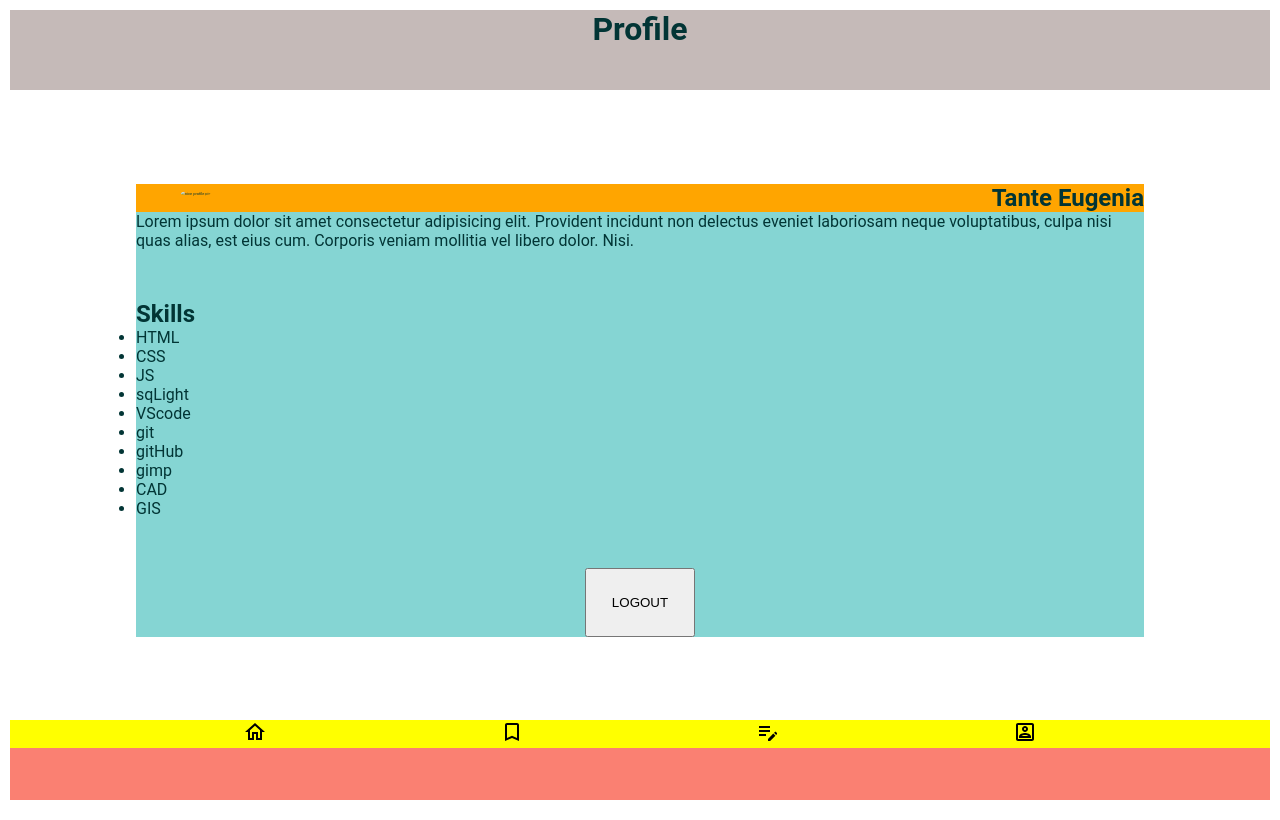
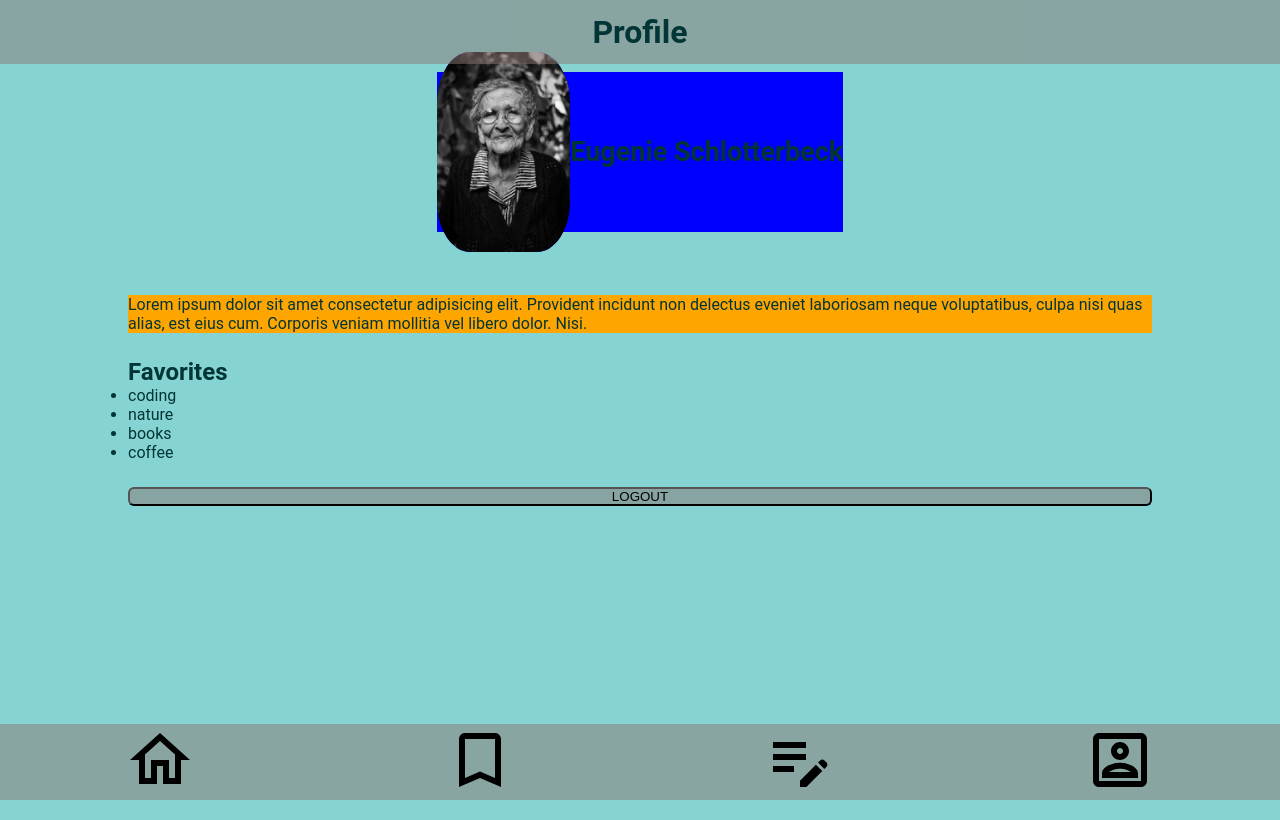
Before and after one commit to UrsulaMontag/quiz-app, a plain HTML site: page profile.html in a window 1280 px wide. Drawn offline with Linux system fonts and the light colour scheme.

Commit message:
Enter everything but profile sucks

```diff
--- a/css/base.css
+++ b/css/base.css
@@ -18,32 +18,29 @@ html {
 }
 
 body {
-  display: grid;
-  grid-template-columns: 10% 1fr 10%;
-  grid-template-rows: 10vh 1fr 10vh;
+  display: flex;
+  flex-direction: column;
   justify-content: center;
   align-items: center;
-  row-gap: 25px;
+  gap: 2.5rem;
 
-  margin: 10px;
+  _margin: 10px;
   min-height: 100vh;
-  _min-width: 100vw;
 
   font-size: 1.6rem;
   font-family: Roboto, sans-serif;
 
   color: var(--main-text-color);
+  background-color: var(--main-bg-color);
 }
 
 .main {
-  grid-column: 2 / 3;
-  grid-row: 2 / auto;
-  row-gap: 5rem;
-
-  min-height: calc(100vh-20vh);
-  background-color: var(--main-bg-color);
-
   display: flex;
   flex-direction: column;
   justify-content: space-evenly;
+  gap: 2.5rem;
+
+  min-height: calc(100vh-18vh);
+
+  max-width: 80vw;
 }
--- a/css/button.css
+++ b/css/button.css
@@ -1,4 +1,10 @@
 .button {
+  background-color: var(--items--bg-color);
+  outline-style: solid 1px var(--outline-dark);
+  border-radius: 6px;
+}
+
+.button__big {
   grid-row: 3/4;
   grid-column: 2/-2;
   justify-self: center;
@@ -6,8 +12,3 @@
 
   padding: 25px;
 }
-
-.button__big {
-  background-color: var(--items--bg-color);
-  outline-style: solid 1px var(--outline-dark);
-}
--- a/css/card.css
+++ b/css/card.css
@@ -47,5 +47,6 @@
 .card__footer-tag {
   background-color: var(--items--bg-color);
   border: 0.5px solid var(--outline-dark);
+  border-radius: 6px;
   padding: 5px;
 }
--- a/css/footer.css
+++ b/css/footer.css
@@ -1,25 +1,28 @@
 .footer {
-  grid-row: 3 / -1;
-  grid-column: 1 /-1;
+  display: flex;
+  justify-content: center;
   align-items: center;
 
-  position: sticky;
+  background-color: var(--items--bg-color);
+  min-width: 100vw;
+  min-height: 9vh;
+
+  position: fixed;
   bottom: 0;
-  height: 100%;
-
-  background-color: salmon;
+  z-index: 10;
 }
 
 .site {
-  background-color: yellow;
   display: flex;
-  justify-content: space-evenly;
-  align-items: flex-end;
+  justify-content: center;
+  align-items: center;
+
+  min-width: inherit;
+  min-height: inherit;
 }
 
-.site__link {
-  min-height: 100%;
-  align-self: stretch;
-  transform: scale();
-  background-color: yellow;
+.site__img {
+  min-width: 25vw;
+  max-height: 9vh;
+  align-self: center;
 }
--- /dev/null
+++ b/css/form.css
@@ -0,0 +1,38 @@
+.form {
+  display: flex;
+  flex-direction: column;
+  justify-content: space-evenly;
+  align-items: center;
+  gap: 25px;
+
+  position: relative;
+
+  min-width: 80vw;
+  min-height: 100vh;
+  overflow: hidden;
+
+  background-color: olivedrab;
+}
+
+.form__label {
+  position: absolute;
+  left: 0;
+
+  font-size: 2rem;
+  font-weight: bold;
+}
+
+.form__field {
+  min-width: 60vw;
+  min-height: 20vh;
+
+  position: absolute;
+  right: 0;
+
+  border: 1px solid var(--outline-dark);
+  border-radius: 6px;
+}
+
+.form__field[placeholder] {
+  color: grey;
+}
--- a/css/header.css
+++ b/css/header.css
@@ -1,12 +1,17 @@
 .header {
-  grid-column: 1 /-1;
+  display: flex;
+  justify-content: center;
+  align-items: center;
 
   background-color: var(--items--bg-color);
-  min-width: 100%;
-  min-height: 100%;
+  min-width: 100vw;
+  min-height: 8vh;
+
+  position: fixed;
+  top: 0;
+  z-index: 10;
 }
 
 .header__headline-1 {
-  justify-self: center;
-  align-self: center;
+  _text-align: center;
 }
--- a/css/other.css
+++ b/css/other.css
@@ -1,23 +1,32 @@
-.form {
+.about {
   display: flex;
   flex-direction: column;
-  justify-content: space-evenly;
+  justify-content: center;
   align-items: center;
-
-  min-height: ;
-
-  _background-color: olivedrab;
-}
-
-.about__header {
-  display: flex;
-  justify-content: space-between;
+  min-width: 80vw;
 
   background-color: orange;
 }
+.about__header {
+  display: flex;
+  justify-content: center;
+  align-items: center;
+  background-color: blue;
+  max-height: 20vh;
+
+  position: fixed;
+  top: 9vh;
+}
 
 .about__pic {
-  transform: scale(0.25);
-  border-radius: 50%;
-  align-self: flex-start;
+  height: 200px;
+  border-radius: 25%;
+  max-width: 35vw;
+
+  background-color: blue;
 }
+
+.about__headline-2 {
+  max-width: 35vw;
+  font-size: 1.8rem;
+}
--- a/css/styles.css
+++ b/css/styles.css
@@ -4,3 +4,4 @@
 @import "./footer.css";
 @import "./header.css";
 @import "./other.css";
+@import "./form.css";
--- a/profile.html
+++ b/profile.html
@@ -16,12 +16,13 @@
       <section class="about">
         <figure class="about__header">
           <img
-            src="./resources/img/profile_pic_klein.png"
-            alt="nice profile pic"
+            src="./resources/img/danie-franco-l9I93gZKTG4-unsplash(1).jpg"
+            alt="nice profile
+          pic"
             class="about__pic"
           />
           <figcaption class="about__headline-2">
-            <h2>Tante Eugenia</h2>
+            <h2>Eugenie Schlotterbeck</h2>
           </figcaption>
         </figure>
         <p class="about__text">
@@ -32,19 +33,13 @@
         </p>
       </section>
 
-      <section class="skills">
-        <h2 class="skills__headline-2">Skills</h2>
-        <ul class="skills__list">
-          <li class="skills__list-item">HTML</li>
-          <li class="skills__list-item">CSS</li>
-          <li class="skills__list-item">JS</li>
-          <li class="skills__list-item">sqLight</li>
-          <li class="skills__list-item">VScode</li>
-          <li class="skills__list-item">git</li>
-          <li class="skills__list-item">gitHub</li>
-          <li class="skills__list-item">gimp</li>
-          <li class="skills__list-item">CAD</li>
-          <li class="skills__list-item">GIS</li>
+      <section class="favorites">
+        <h2 class="favorites__headline-2">Favorites</h2>
+        <ul class="favorites__list">
+          <li class="favorites__list-item">coding</li>
+          <li class="favorites__list-item">nature</li>
+          <li class="favorites__list-item">books</li>
+          <li class="favorites__list-item">coffee</li>
         </ul>
       </section>
 
```
